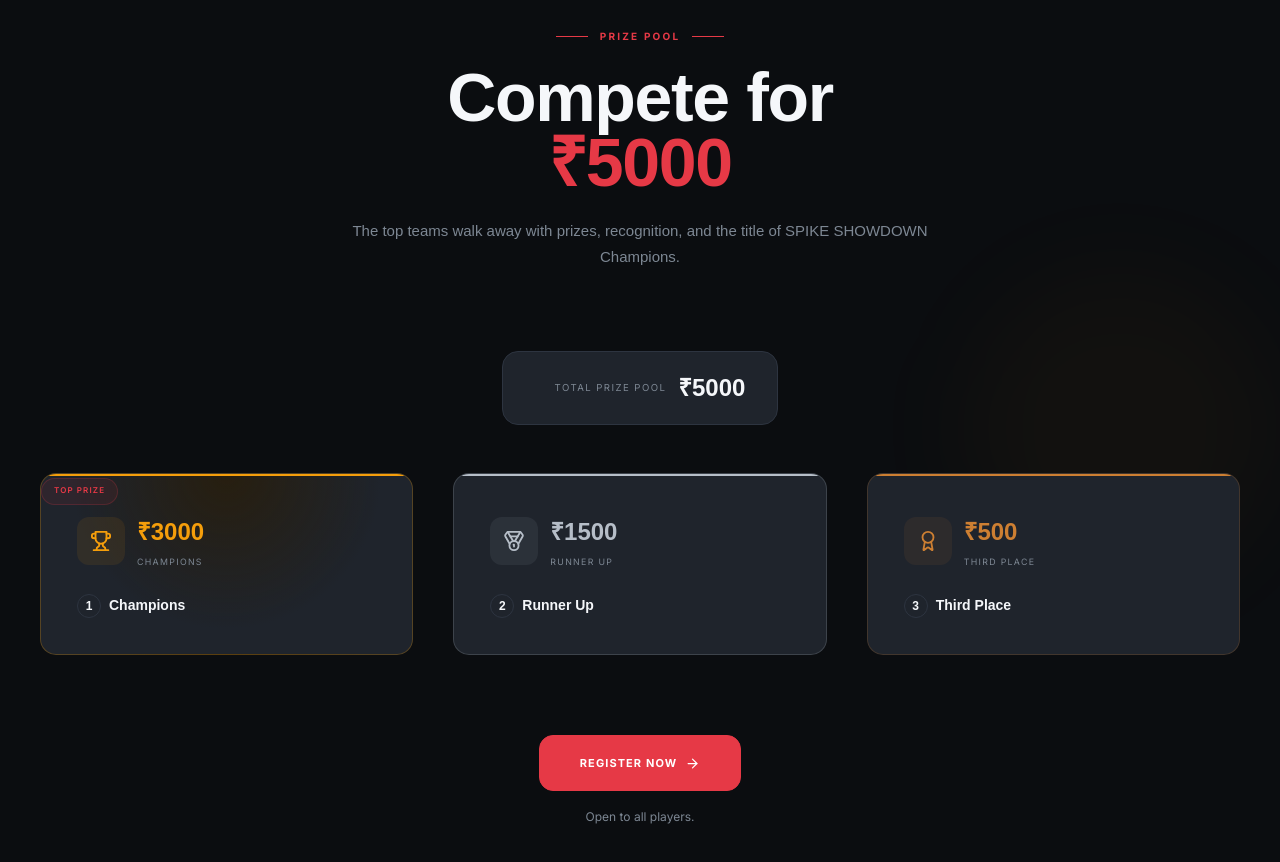
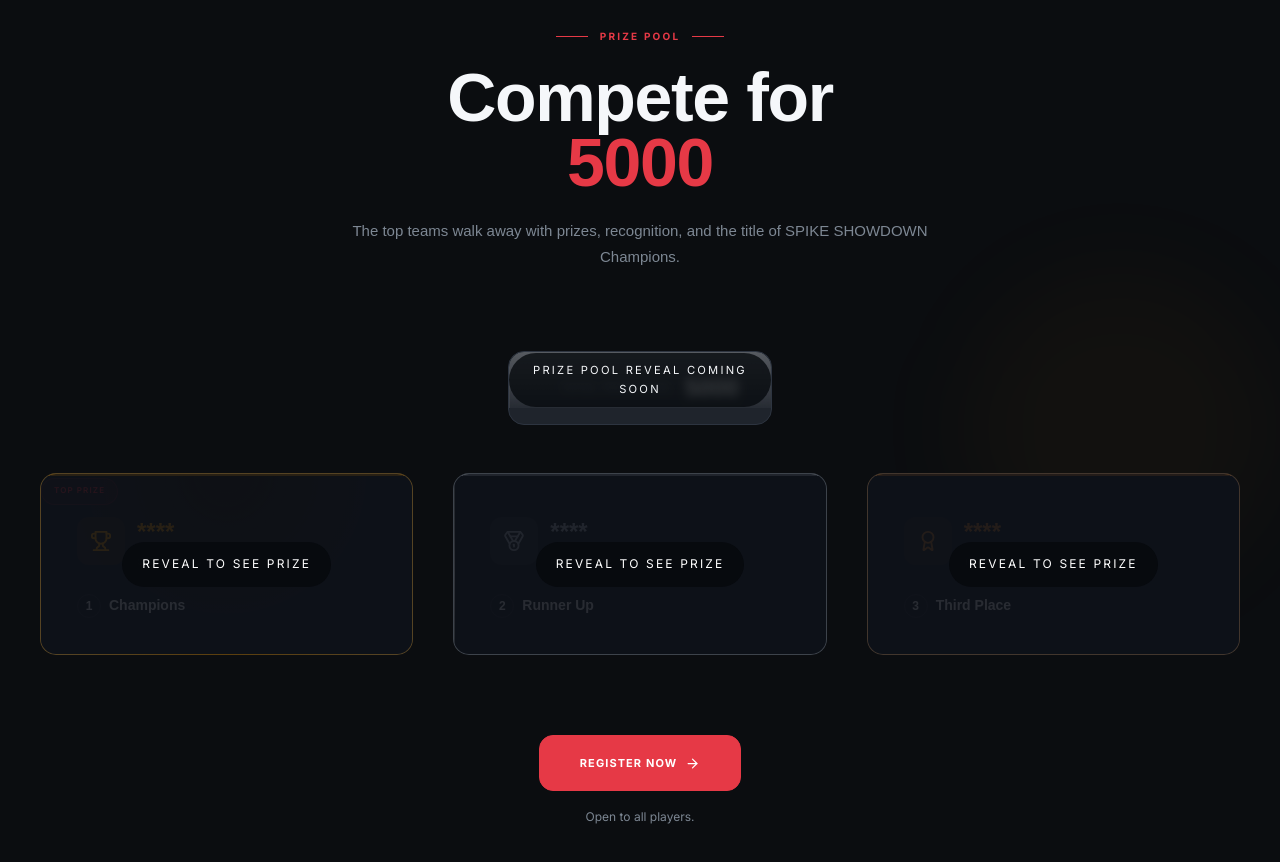
Before and after one commit to Ananthan-A-K/spike-showdown, a React (Vite) app: page / in a window 1280 px wide. Shown: the part 3920-4782 px from the top of the page. Built offline with nearby package versions, Linux system fonts and the light colour scheme; a web font is replaced by a local one.

Commit message:
feat: enhance PrizePool component with reveal functionality and update schedule dates

```diff
--- a/src/components/sections/home/PrizePool/PrizePool.css
+++ b/src/components/sections/home/PrizePool/PrizePool.css
@@ -24,6 +24,7 @@
 }
 
 .prize-pool-callout {
+  position: relative;
   display: inline-flex;
   align-items: center;
   gap: 0.75rem;
@@ -31,6 +32,100 @@
   border: 1px solid var(--color-border);
   border-radius: 16px;
   padding: 1rem 2rem;
+  overflow: hidden;
+}
+
+.prize-pool-overlay {
+  position: absolute;
+  left: 0;
+  right: 0;
+  top: 0;
+  height: 3.5rem;
+  display: flex;
+  align-items: center;
+  justify-content: center;
+  background: linear-gradient(180deg, rgba(255, 255, 255, 0.25), rgba(255, 255, 255, 0.04));
+  backdrop-filter: blur(5px);
+  z-index: 2;
+  pointer-events: none;
+}
+
+.prize-pool-overlay::before {
+  content: '';
+  position: absolute;
+  inset: 0;
+  background: linear-gradient(120deg, transparent 25%, rgba(255,255,255,0.35) 50%, transparent 75%);
+  opacity: 0.7;
+  transform: translateX(-100%);
+  animation: shimmer 2.2s linear infinite;
+}
+
+.prize-pool-overlay span {
+  position: relative;
+  z-index: 1;
+  display: inline-flex;
+  align-items: center;
+  justify-content: center;
+  padding: 0.5rem 0.9rem;
+  border-radius: 9999px;
+  background: rgba(7, 10, 14, 0.8);
+  color: var(--color-white);
+  font-family: var(--font-mono);
+  font-size: 0.7rem;
+  letter-spacing: 0.2em;
+  text-transform: uppercase;
+}
+
+.prize-card {
+  position: relative;
+  display: flex;
+  flex-direction: column;
+  border-radius: 16px;
+  overflow: hidden;
+  border-width: 1px;
+  border-style: solid;
+}
+
+.prize-card-cover {
+  position: absolute;
+  inset: 0;
+  z-index: 3;
+  background: rgba(12, 15, 22, 0.88);
+  display: flex;
+  justify-content: center;
+  align-items: center;
+  pointer-events: none;
+}
+
+.prize-card-cover::before {
+  content: '';
+  position: absolute;
+  inset: 0;
+  background: linear-gradient(135deg, transparent 0%, rgba(255,255,255,0.12) 20%, rgba(255,255,255,0.24) 40%, rgba(255,255,255,0.12) 60%, transparent 100%);
+  opacity: 0.9;
+  transform: translateX(-100%);
+  animation: shimmer 2.5s linear infinite;
+}
+
+.prize-card-cover-content {
+  position: relative;
+  z-index: 4;
+  display: inline-flex;
+  align-items: center;
+  justify-content: center;
+  padding: 0.75rem 1.25rem;
+  border-radius: 9999px;
+  background: rgba(7, 10, 14, 0.95);
+  color: #fff;
+  font-family: var(--font-mono);
+  font-size: 0.75rem;
+  letter-spacing: 0.18em;
+  text-transform: uppercase;
+}
+
+@keyframes shimmer {
+  0% { transform: translateX(-100%); }
+  100% { transform: translateX(100%); }
 }
 
 .prize-pool-label {
--- a/src/components/sections/home/PrizePool/PrizePool.jsx
+++ b/src/components/sections/home/PrizePool/PrizePool.jsx
@@ -12,7 +12,9 @@
   bronze: { icon: Award,  color: '#CD7F32', glow: 'rgba(205,127,50,0.10)', border: 'rgba(205,127,50,0.20)' },
 };
 
-export default function PrizePool({ prizes, totalPrizePool }) {
+export default function PrizePool({ prizes, totalPrizePool, isRevealed = true }) {
+  const displayPrizePool = isRevealed ? totalPrizePool : '5000';
+
   return (
     <section className="section-pad prize-section">
 
@@ -23,7 +25,7 @@
         <div className="text-center mb-20">
           <SectionHeading
             eyebrow="Prize Pool"
-            title={<>Compete for<br /><em className="not-italic" style={{ color: 'var(--color-accent)' }}>{totalPrizePool}</em></>}
+            title={<>Compete for<br /><em className="not-italic" style={{ color: 'var(--color-accent)' }}>{displayPrizePool}</em></>}
             subtitle="The top teams walk away with prizes, recognition, and the title of SPIKE SHOWDOWN Champions."
             align="center"
           />
@@ -40,7 +42,12 @@
           <div className="prize-pool-callout">
             <div className="w-2 h-2 rounded-full bg-[#E63946] animate-pulse" />
             <span className="prize-pool-label">Total Prize Pool</span>
-            <span className="prize-pool-value">{totalPrizePool}</span>
+            <span className="prize-pool-value">{displayPrizePool}</span>
+            {!isRevealed && (
+              <div className="prize-pool-overlay">
+                <span>Prize pool reveal coming soon</span>
+              </div>
+            )}
           </div>
         </motion.div>
 
@@ -77,6 +84,14 @@
                   </div>
                 )}
 
+                {!isRevealed && (
+                  <div className="prize-card-cover">
+                    <div className="prize-card-cover-content">
+                      <span>Reveal to see prize</span>
+                    </div>
+                  </div>
+                )}
+
                 <div className="prize-card-body">
                   {/* Icon & place */}
                   <div className="flex items-center gap-3">
@@ -85,7 +100,7 @@
                     </div>
                     <div>
                       <span className="prize-amount" style={{ color: cfg.color }}>
-                        {prize.amount}
+                        {isRevealed ? prize.amount : '****'}
                       </span>
                       <p className="prize-tier-label">
                         {prize.label}
--- a/src/pages/Home/Home.jsx
+++ b/src/pages/Home/Home.jsx
@@ -52,39 +52,39 @@
     desc: 'Official tournament rules and regulations become available for all participants.',
   },
   {
-    date: 'July 12, 2026',
-    time: '6:00 PM IST',
-    event: 'Prize Reveal',
-    type: 'milestone',
-    desc: 'Prize pool, certificates, awards, and champion recognition are officially announced.',
-  },
-  {
-    date: 'July 16, 2026',
+    date: 'July 18, 2026',
     time: '6:00 PM IST',
     event: 'Registration Closing Soon',
     type: 'deadline',
     desc: 'Final reminder before registrations close. Complete your registration before the deadline.',
   },
   {
-    date: 'July 19, 2026',
-    time: '11:59 PM IST',
-    event: 'Registration Closes',
-    type: 'deadline',
-    desc: 'Registration ends. Team verification and roster validation begin.',
+    date: 'July 20, 2026',
+    time: '6:00 PM IST',
+    event: 'Prize Pool Reveal',
+    type: 'milestone',
+    desc: 'Cash prizes, certificates, and rewards are officially announced.',
   },
   {
     date: 'July 22, 2026',
+    time: '11:59 PM IST',
+    event: 'Registration Closed',
+    type: 'deadline',
+    desc: 'Registration closes at 11:59 PM IST. Team verification and roster validation begin.',
+  },
+  {
+    date: 'July 23, 2026',
     time: '6:00 PM IST',
     event: 'Team Reveal',
     type: 'milestone',
     desc: 'All verified teams participating in Spike Showdown Season 1 are officially announced.',
   },
   {
-    date: 'July 24, 2026',
+    date: 'July 23, 2026',
     time: '6:00 PM IST',
-    event: 'Bracket Reveal',
+    event: 'Official Bracket Reveal',
     type: 'milestone',
-    desc: 'Official Bracket A and Bracket B are published after verification.',
+    desc: 'The official tournament bracket is published after team verification.',
   },
   {
     date: 'To Be Announced',
@@ -173,7 +173,7 @@
       <Statistics stats={HOME_TOURNAMENT.stats} />
       <SchedulePreview schedule={HOME_SCHEDULE} />
       <PostersShowcase />
-      <PrizePool prizes={HOME_PRIZES} totalPrizePool="₹5000" />
+      <PrizePool prizes={HOME_PRIZES} totalPrizePool="₹5000" isRevealed={false} />
       <WhyParticipate />
       <CTA indicators={HOME_TOURNAMENT.ctaIndicators} />
     </motion.div>
--- a/src/pages/Register/Register.jsx
+++ b/src/pages/Register/Register.jsx
@@ -17,7 +17,9 @@
       <PageHeader
         eyebrow="Registration"
         title="Register Your Team"
-        subtitle="Team registration is handled through the official Google Form."
+        subtitle="Before registration opens, ensure that you read the official rules and understand the tournament format. Once ready, complete your team registration through the Google Form."
+
+
       />
 
       <section className="section-pad">
@@ -28,9 +30,9 @@
             transition={{ duration: 0.6, ease: [0.16, 1, 0.3, 1] }}
             className="register-link-card"
           >
-            <div className="register-step-icon">
+            {/* <div className="register-step-icon">
               <ClipboardCheck size={22} />
-            </div>
+            </div> */}
 
             <div className="register-link-copy">
               <h2 className="font-display font-bold text-3xl md:text-4xl text-[#F5F7FA] leading-tight">
--- a/src/pages/Schedule/Schedule.jsx
+++ b/src/pages/Schedule/Schedule.jsx
@@ -35,39 +35,39 @@
     desc: 'Official tournament rules and regulations become available for all participants.',
   },
   {
-    date: 'July 12, 2026',
-    time: '6:00 PM IST',
-    event: 'Prize Reveal',
-    type: 'milestone',
-    desc: 'Prize pool, certificates, awards, and champion recognition are officially announced.',
-  },
-  {
-    date: 'July 16, 2026',
+    date: 'July 18, 2026',
     time: '6:00 PM IST',
     event: 'Registration Closing Soon',
     type: 'deadline',
     desc: 'Final reminder before registrations close. Complete your registration before the deadline.',
   },
   {
-    date: 'July 19, 2026',
-    time: '11:59 PM IST',
-    event: 'Registration Closes',
-    type: 'deadline',
-    desc: 'Registration ends. Team verification and roster validation begin.',
+    date: 'July 20, 2026',
+    time: '6:00 PM IST',
+    event: 'Prize Pool Reveal',
+    type: 'milestone',
+    desc: 'Cash prizes, certificates, and rewards are officially announced.',
   },
   {
     date: 'July 22, 2026',
+    time: '11:59 PM IST',
+    event: 'Registration Closed',
+    type: 'deadline',
+    desc: 'Registration closes at 11:59 PM IST. Team verification and roster validation begin.',
+  },
+  {
+    date: 'July 23, 2026',
     time: '6:00 PM IST',
     event: 'Team Reveal',
     type: 'milestone',
     desc: 'All verified teams participating in Spike Showdown Season 1 are officially announced.',
   },
   {
-    date: 'July 24, 2026',
+    date: 'July 23, 2026',
     time: '6:00 PM IST',
-    event: 'Bracket Reveal',
+    event: 'Official Bracket Reveal',
     type: 'milestone',
-    desc: 'Official Bracket A and Bracket B are published after verification.',
+    desc: 'The official tournament bracket is published after team verification.',
   },
   {
     date: 'To Be Announced',
```
